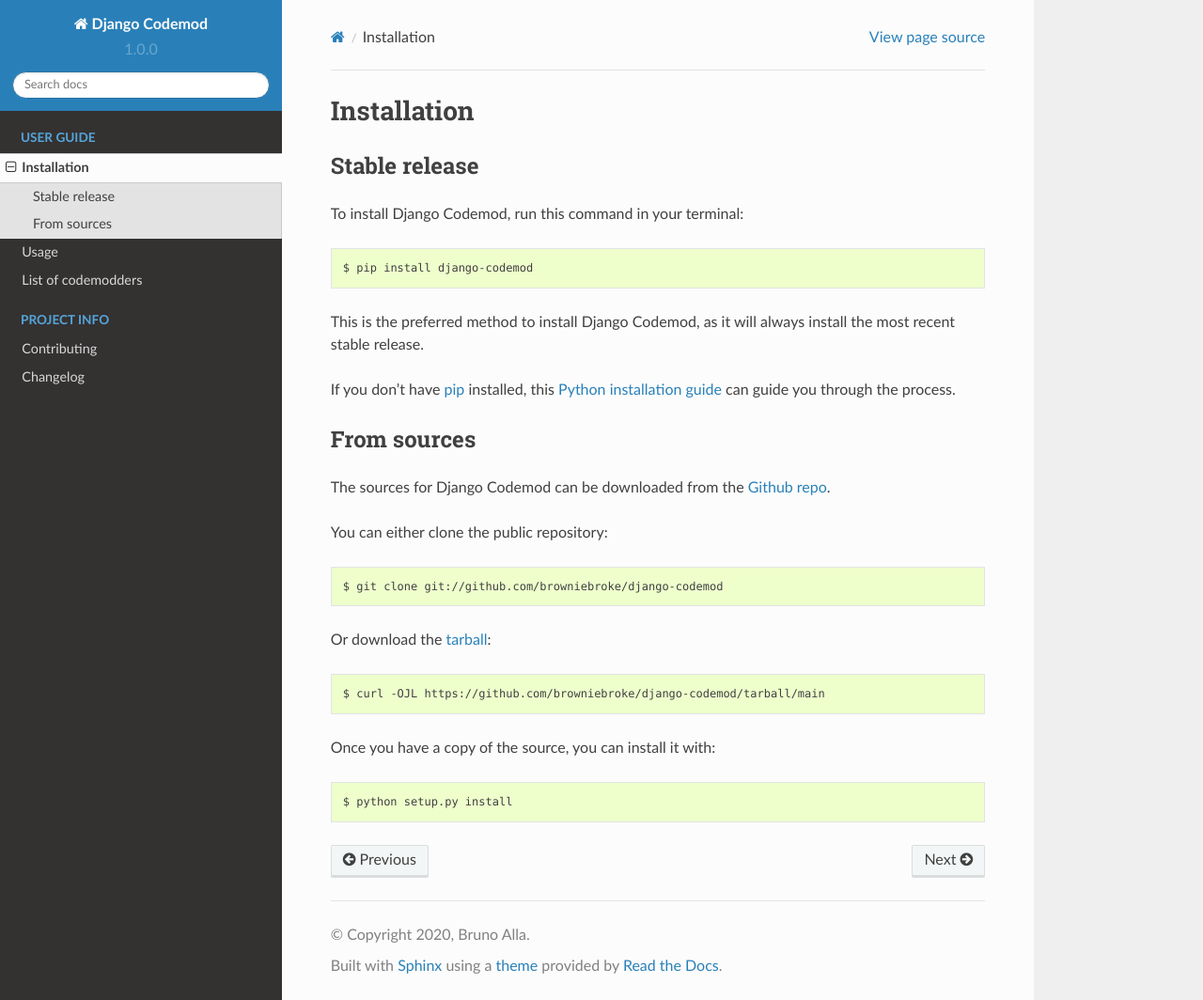
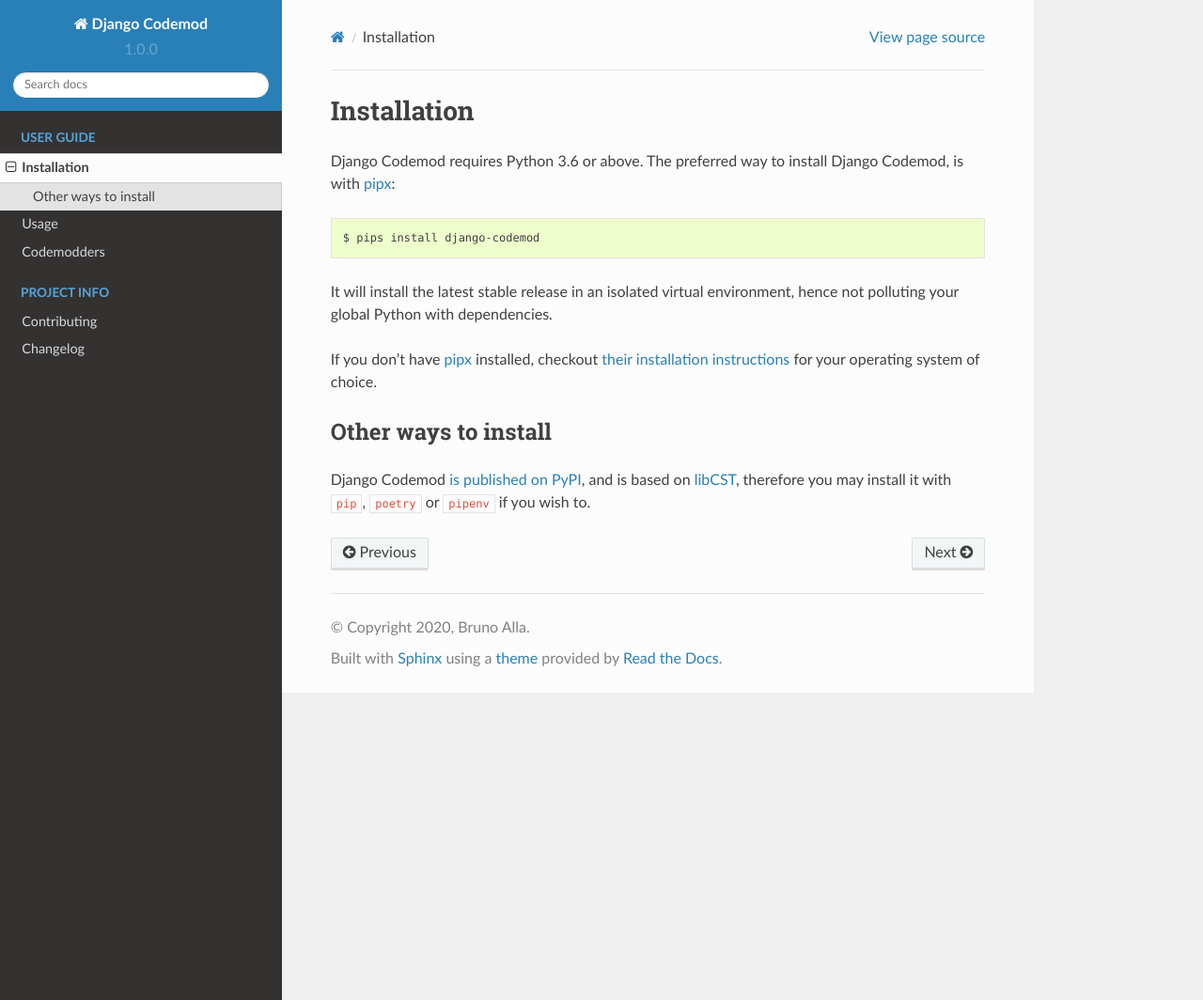
Before and after one commit to browniebroke/django-codemod, a Sphinx documentation site: the page built from docs/installation.md, in a window 1280 px wide and 1064 px high. Shown: the whole window at 94% size. Built offline with Sphinx 7.4.7 and the Read the Docs theme 2.0.0, drawn with Linux system fonts in a browser that asks for light colours.

````diff
--- a/docs/codemods.md
+++ b/docs/codemods.md
@@ -1,6 +1,6 @@
 (list_of_codemodders)=
 
-# List of codemodders
+# Codemodders
 
 Here is the list of automatic fixes which are supported by `django-codemod`
 at this stage. This list will be updated as new fixes are implemented.
--- a/docs/installation.md
+++ b/docs/installation.md
@@ -1,35 +1,22 @@
+(installation)=
+
 # Installation
 
-## Stable release
-
-To install Django Codemod, run this command in your terminal:
+Django Codemod requires Python 3.6 or above. The preferred way to install Django Codemod, is with [pipx]:
 
 ```shell
-$ pip install django-codemod
+$ pips install django-codemod
 ```
 
-This is the preferred method to install Django Codemod, as it will always install the most recent stable release.
+It will install the latest stable release in an isolated virtual environment, hence not polluting your global Python with dependencies.
 
-If you don't have [pip](https://pip.pypa.io) installed, this [Python installation guide](http://docs.python-guide.org/en/latest/starting/installation/) can guide you through the process.
+If you don't have [pipx] installed, checkout [their installation instructions][pipx-install] for your operating system of choice.
 
-## From sources
+## Other ways to install
 
-The sources for Django Codemod can be downloaded from the [Github repo](https://github.com/browniebroke/django-codemod).
+Django Codemod [is published on PyPI][pypi], and is based on [libCST], therefore you may install it with `pip`, `poetry` or `pipenv` if you wish to.
 
-You can either clone the public repository:
-
-```shell
-$ git clone git://github.com/browniebroke/django-codemod
-```
-
-Or download the [tarball](https://github.com/browniebroke/django-codemod/tarball/main):
-
-```shell
-$ curl -OJL https://github.com/browniebroke/django-codemod/tarball/main
-```
-
-Once you have a copy of the source, you can install it with:
-
-```shell
-$ python setup.py install
-```
+[pipx]: https://pipxproject.github.io/pipx/
+[pipx-install]: https://pipxproject.github.io/pipx/installation/
+[pypi]: https://pypi.org/project/django-codemod/
+[libcst]: https://libcst.readthedocs.io
````
Also changed, not shown: README.md (+11 -33 lines), docs/index.md (+16 -0 lines), docs/usage.md (+16 -8 lines).
